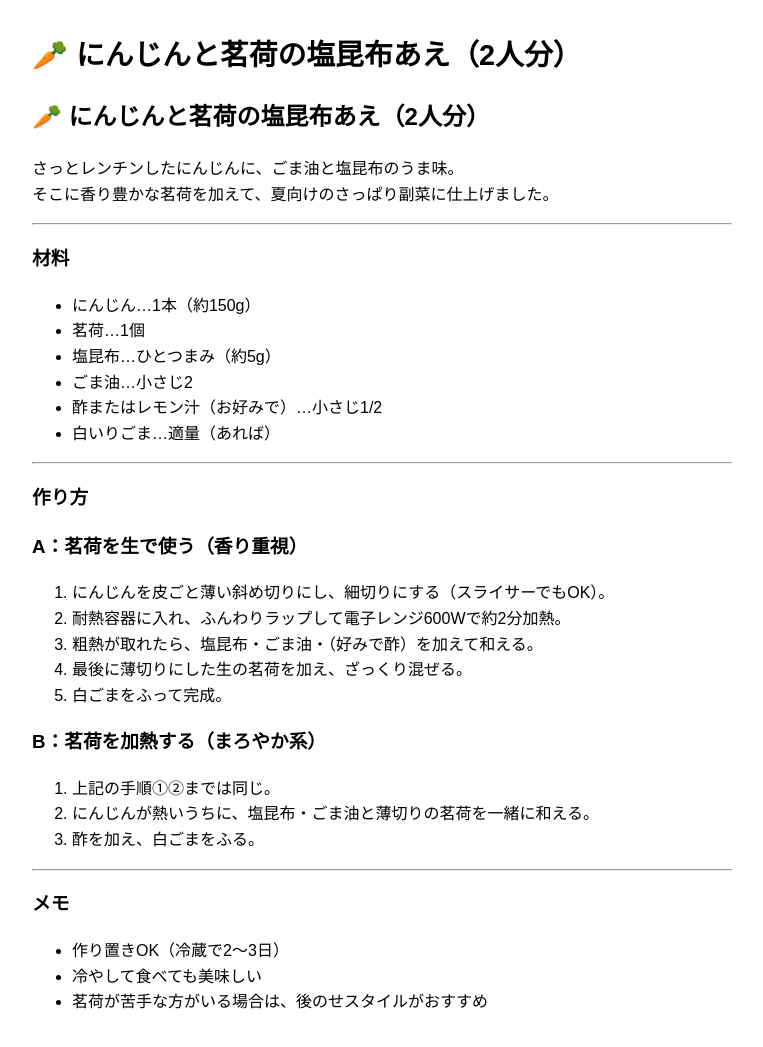
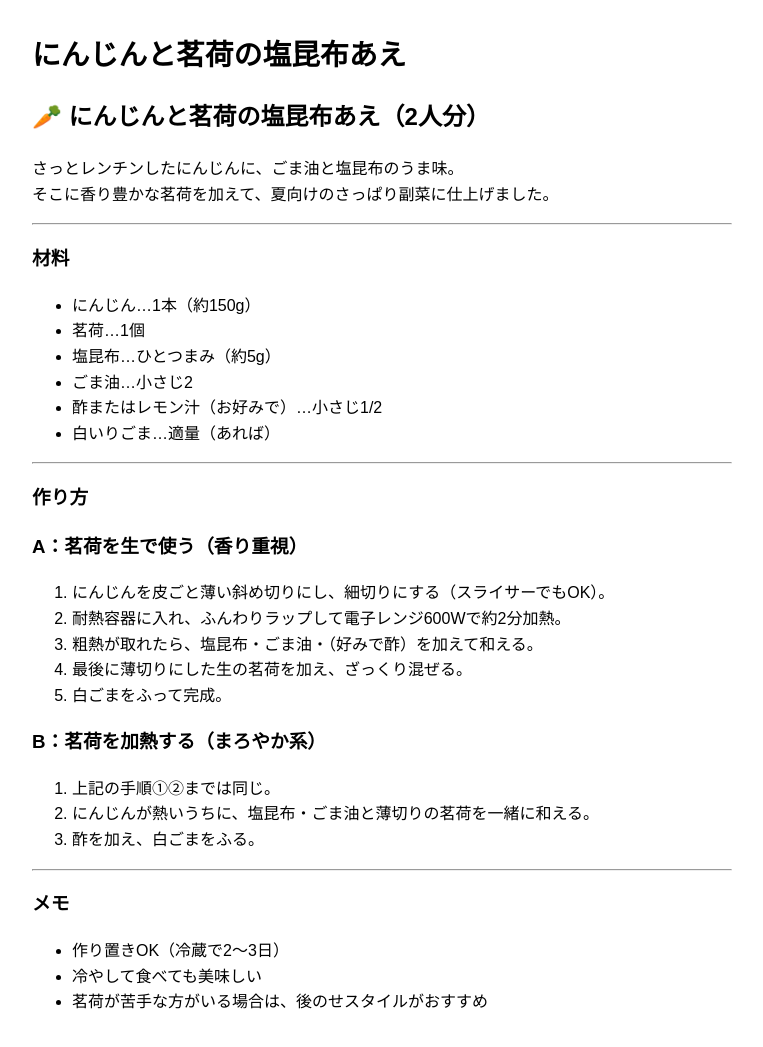
Before and after one commit to hitomisty/healthyrecipes, a Jekyll site: the page built from carrot-myoga-saltkombu.md, in a window 1280 px wide. Shown: the whole page, without its empty margins (258-1021 px from the left). Built offline with Jekyll 4.4.1, drawn with Linux system fonts in a browser that asks for light colours; our own code applies the rules of GitHub Pages for plain Markdown files; part of the change alters nothing that is shown.

```diff
--- a/carrot-myoga-saltkombu.md
+++ b/carrot-myoga-saltkombu.md
@@ -1,3 +1,8 @@
+---
+layout: default
+title: にんじんと茗荷の塩昆布あえ
+---
+
 ## 🥕 にんじんと茗荷の塩昆布あえ（2人分）
 
 さっとレンチンしたにんじんに、ごま油と塩昆布のうま味。
```
